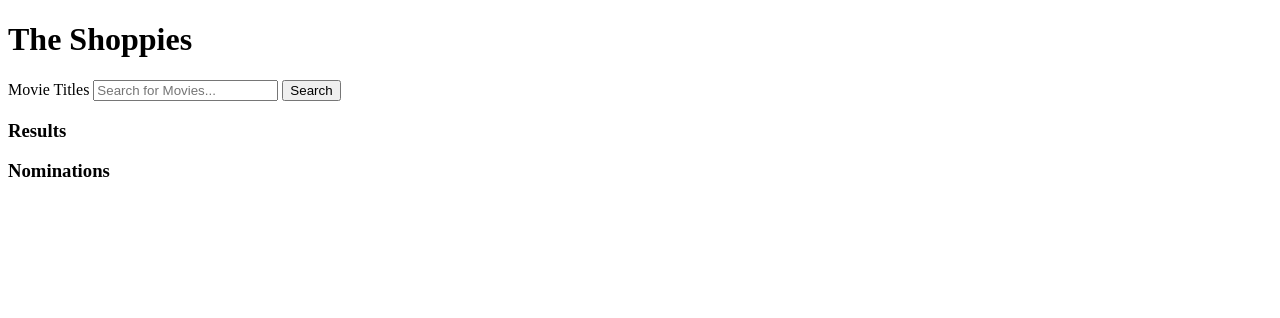
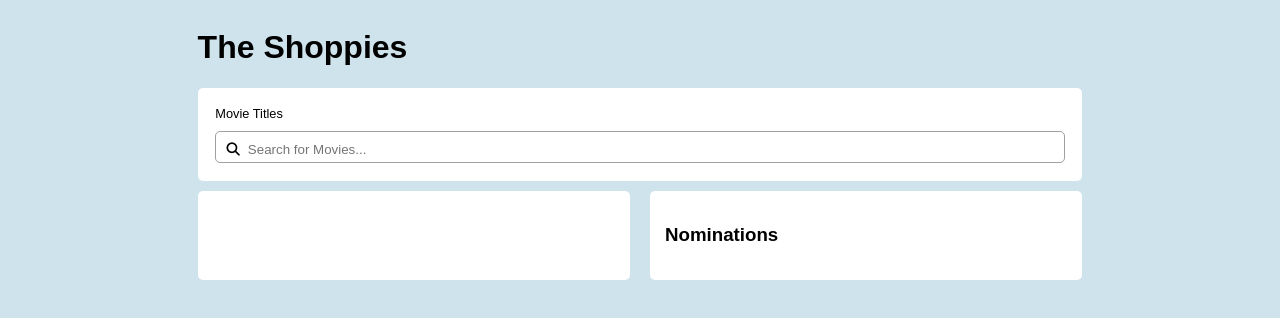
Before and after one commit to willzak/the-shoppies, a website: page public/index.html in a window 1280 px wide. Drawn offline with nearby package versions, Linux system fonts and the light colour scheme.

Commit message:
added search on pressing enter

```diff
--- a/package.json
+++ b/package.json
@@ -6,7 +6,8 @@
   "dependencies": {
     "express": "^4.17.1",
     "jquery": "^3.5.1",
-    "request": "^2.88.2"
+    "request": "^2.88.2",
+    "sass": "^1.32.2"
   },
   "devDependencies": {},
   "scripts": {
--- a/public/index.html
+++ b/public/index.html
@@ -7,31 +7,39 @@
 
     <script src="https://ajax.googleapis.com/ajax/libs/jquery/3.4.1/jquery.min.js"></script>
     <script type="text/javascript" src="/scripts/client.js"></script>
+    <script src="https://kit.fontawesome.com/45487d7142.js" crossorigin="anonymous"></script>
+
+    <link rel="stylesheet" href="/styles/index.css" type="text/css">
+    <link rel="stylesheet" href="/styles/search.css" type="text/css">
   </head>
 
   <body>
     <header class="title">
       <h1>The Shoppies</h1>
+
+      <section class="searchBox">
+        <label>Movie Titles</label>
+        <div class="searchContainer">
+          <button class="fas fa-search" type="submit" id="search"></button>
+          <input type="text" placeholder="Search for Movies..." id="searchBar"/>
+        </div>
+      </section>
     </header>
 
-    <div class="movie-search">
-      <section class="searchBox">
-        <label>Movie Titles</label>
-        <input type="text" placeholder="Search for Movies..." id="searchBar"/>
-        <button type="submit" id="search">Search</button>
+    <div class="dashboard">
+
+      <section class="results">
+        <h3 id="resultsTitle"></h3>
+        <ul id="results">
+        </ul>
       </section>
 
-      <section>
-        <h3>Results</h3>
-        <ul id="results">
+      <section class="nominations">
+        <h3>Nominations</h3>
+        <div id="nomErr"></div>
+        <ul id="nominations">
         </ul>
       </section>
     </div>
 
-    <section>
-      <h3>Nominations</h3>
-      <div id="nomErr"></div>
-      <ul id="nominations">
-      </ul>
-    </section>
   </body>
--- a/public/scripts/client.js
+++ b/public/scripts/client.js
@@ -9,16 +9,33 @@ const replaceSpaces = function(input) {
 const createMovieElement = function(movieInfo) {
   let $movie = $(`
     <li>
+      <div class="listItem">
         <div class="movieInfo">
           <p class="${movieInfo.imdbID}">${movieInfo.Title} (${movieInfo.Year})</p>
         </div>
         <div class="nominateBtn">
-        <button type="submit" class="nominateMovie" id="${movieInfo.imdbID}">Nominate</button>
+          <button type="submit" class="btn nominateMovie" id="${movieInfo.imdbID}">Nominate</button>
+        </div>
       </div>
     </li>
   `);
 
   return $movie;
+}
+
+const loadResults = function(req) {
+  $('#resultsTitle').empty();
+  $('#resultsTitle').html(`Results for "${req}"`);
+
+  const movie = replaceSpaces(req);
+
+  $(function() {
+    $.ajax(`http://www.omdbapi.com/?s=${movie}&apikey=30f52383`, { method: "GET"})
+    .then(function(movies) {
+      $("#results").empty();
+      renderMovies(movies.Search)
+    })
+  })
 }
 
 // Render top 6 results to results box
@@ -29,12 +46,15 @@ const renderMovies = function(data) {
   }
 }
 
+// Render nomination list item
 const renderNomination = function(title, id) {
   let $nom = $(`
-    <li>
+    <li class="nominationItem">
+      <div class="listItem">
         <div class="nomInfo">${title}</div>
         <div class="removeBtn">
-        <button type="submit" class="removeNom" id="${id}">Remove</button>
+          <button type="submit" class="btn removeNom" id="${id}">Remove</button>
+        </div>
       </div>
     </li>
   `)
@@ -42,9 +62,10 @@ const renderNomination = function(title, id) {
   $("#nominations").append($nom);
 }
 
+// Class that tracks num of movies nominated
 class Nomination {
-  constructor(count) {
-    this.count = count;
+  constructor() {
+    this.count = 0;
     this.ids = [];
   }
 
@@ -63,22 +84,9 @@ class Nomination {
   }
 }
 
-let listItems = new Nomination(0);
+let listItems = new Nomination();
 
 $(document).ready(function() {
-  console.log(listItems);
-
-  const loadResults = function(req) {
-    const movie = replaceSpaces(req);
-
-    $(function() {
-      $.ajax(`http://www.omdbapi.com/?s=${movie}&apikey=30f52383`, { method: "GET"})
-      .then(function(movies) {
-        $("#results").empty();
-        renderMovies(movies.Search)
-      })
-    })
-  }
 
   $("#search").on('click', function(event) {
     event.preventDefault();
@@ -88,8 +96,19 @@ $(document).ready(function() {
     $("#searchBar").val("");
 
     loadResults(searchTextRaw);
+
   })
 
+})
+
+$(document).on('keypress', function(e) {
+  if (e.which === 13) {
+    const searchText = $("#searchBar").serialize();
+    const searchTextRaw = $("#searchBar").val();
+    $("#searchBar").val("");
+
+    loadResults(searchTextRaw);
+  }
 })
 
 // To add a movie to the nomination list
@@ -117,7 +136,6 @@ $(document).on('click', '#results .nominateMovie', function(event) {
 $(document).on('click', '#nominations .removeNom', function(event) {
   event.preventDefault();
   let imdbID = this.id;
-  console.log(imdbID)
 
   listItems.removeNomination(imdbID);
   $("#nomErr").slideUp("slow");
--- /dev/null
+++ b/public/styles/index.css
@@ -0,0 +1,58 @@
+body {
+  display: flex;
+  flex-direction: column;
+  justify-content: center;
+  align-items: center;
+  font-family: Arial, Helvetica, sans-serif;
+  background-color: rgb(206, 227, 236);
+}
+
+.title {
+  width: 70%;
+  display: flex;
+  flex-direction: column;
+}
+
+.dashboard {
+  width: 70%;
+  display: flex;
+  flex-direction: row;
+  justify-content: space-around;
+}
+
+.listItem {
+  display: flex;
+  flex-direction: row;
+  align-items: center;
+  list-style-position: inside;
+  width: 100%;
+}
+
+.nominationItem {
+  margin-top: 20px;
+}
+
+.btn {
+  margin-left: 10px;
+  cursor: pointer;
+  display: flex;
+  align-self: end;
+}
+
+.results {
+  width: 50%;
+  margin: 10px;
+  margin-left: 0;
+  padding: 15px;
+  border-radius: 5px;
+  background-color: white;
+}
+
+.nominations {
+  width: 50%;
+  margin: 10px;
+  margin-right: 0;
+  padding: 15px;
+  border-radius: 5px;
+  background-color: white;
+}
--- /dev/null
+++ b/public/styles/search.css
@@ -0,0 +1,38 @@
+.searchBox {
+  display: flex;
+  flex-direction: column;
+  border-radius: 5px;
+  background-color: white;
+  padding: 2%;
+}
+
+label {
+  font-size: 0.8em;
+  margin-bottom: 10px;
+}
+
+#search {
+  cursor: pointer;
+  background: none;
+  border: none;
+}
+
+#searchBar {
+  margin-top: 5px;
+  border: none;
+  text-align: left;
+  width: 100%;
+}
+
+input:focus {
+  outline: none;
+}
+
+.searchContainer {
+  padding: 0.5%;
+  border: solid 0.5px #A0A0A0;
+  border-radius: 5px;
+  display: flex;
+  flex-direction: row;
+  align-items: baseline;
+}
```
Also changed, not shown: 1 other file. Lines whose indentation alone changed are shown as unchanged.
